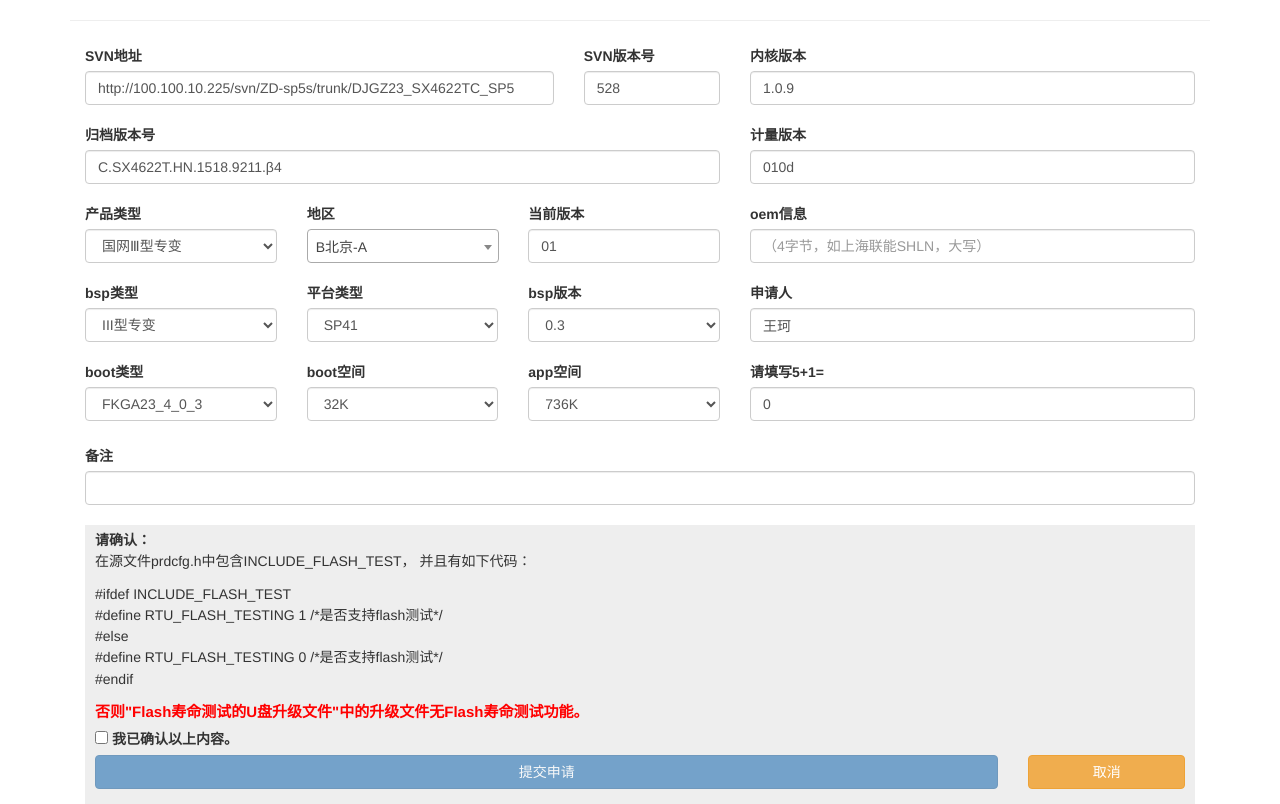
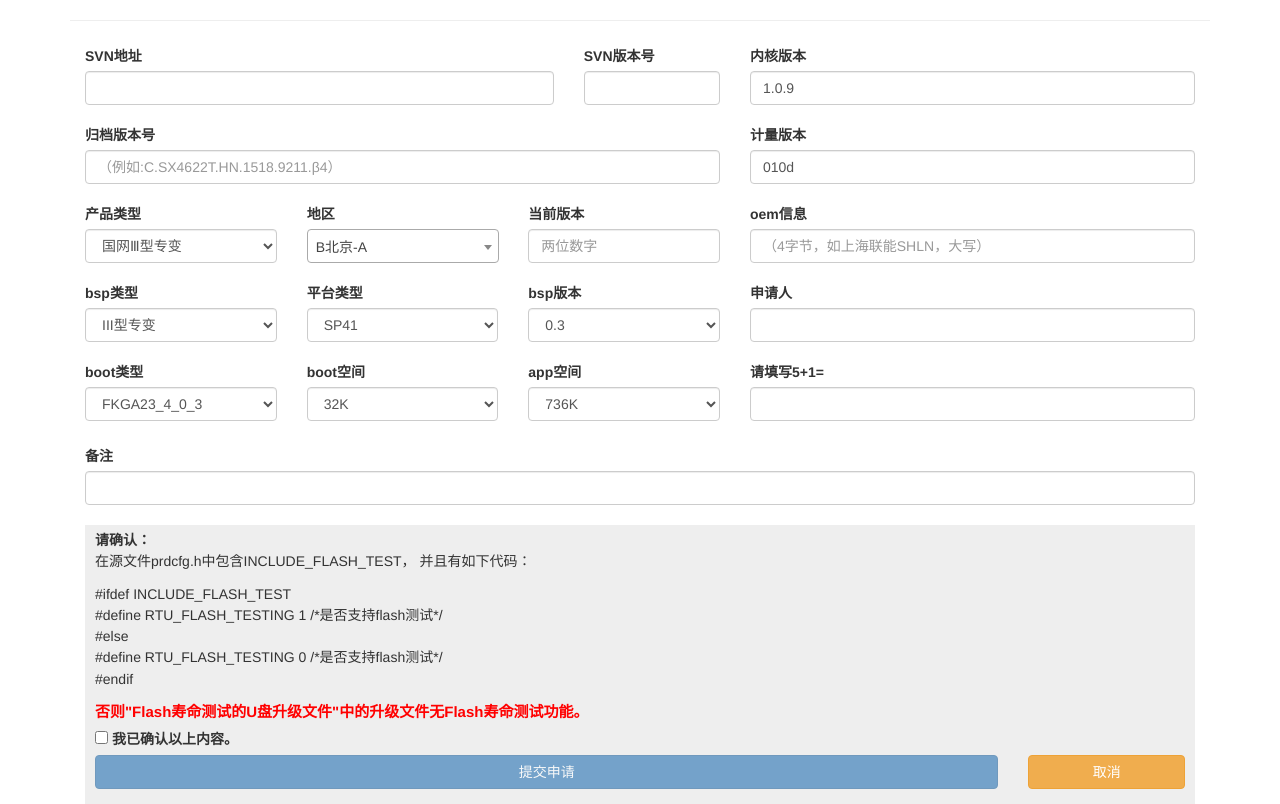
Before and after one commit to OurDreams/BuildServer, a PHP site: page /newBuild.php in a window 1280 px wide. Shown: the part 55-859 px from the top of the page. Run offline with PHP 8.4, Linux system fonts and the light colour scheme.

Commit message:
page bug fix

```diff
--- a/newBuild.php
+++ b/newBuild.php
@@ -105,13 +105,13 @@ h1 small
                 <div class="col-xs-9">
                     <div class="form-group">
                         <label>SVN地址</label>
-                        <input type="url" class="form-control" name="svn_url" value="http://100.100.10.225/svn/ZD-sp5s/trunk/DJGZ23_SX4622TC_SP5" required/>
+                        <input type="url" class="form-control" name="svn_url" required/>
                     </div>
                 </div>
                 <div class="col-xs-3">
                     <div class="form-group">
                         <label>SVN版本号</label>
-                        <input class="form-control" name="svn_ver" value="528" required/>
+                        <input class="form-control" name="svn_ver" required/>
                     </div>
                 </div>
             </div>
@@ -119,7 +119,7 @@ h1 small
                 <div class="col-xs-12">
                     <div class="form-group">
                         <label>归档版本号</label>
-                        <input class="form-control" name="release_ver" value="C.SX4622T.HN.1518.9211.β4" required placeholder="（例如:C.SX4622T.HN.1518.9211.β4）"/>
+                        <input class="form-control" name="release_ver" required placeholder="（例如:C.SX4622T.HN.1518.9211.β4）"/>
                     </div>
                 </div>
             </div>
@@ -200,7 +200,7 @@ h1 small
                 <div class="col-xs-4">
                     <div class="form-group">
                         <label>当前版本</label>
-                        <input type="text" class="form-control" name="show_ver" value="01" required placeholder="两位数字" />
+                        <input type="text" class="form-control" name="show_ver" required placeholder="两位数字" />
                     </div>
                 </div>
             </div>
@@ -297,7 +297,7 @@ h1 small
                 <div class="col-xs-12">
                     <div class="form-group">
                         <label>申请人</label>
-                        <input type="text" class="form-control" name="user_name" value="王珂" required/>
+                        <input type="text" class="form-control" name="user_name" required/>
                     </div>
                 </div>
             </div>
@@ -305,7 +305,7 @@ h1 small
                 <div class="col-xs-12">
                     <div class="form-group">
                         <label id="chklabel">请填写</label>
-                        <input type="text" class="form-control" name="sumchk" maxlength="3" value="0" placeholder="" required>
+                        <input type="text" class="form-control" name="sumchk" maxlength="3" placeholder="" required>
                     </div>
                 </div>
             </div>
```
Also changed, not shown: index.php (+4 -4 lines).
